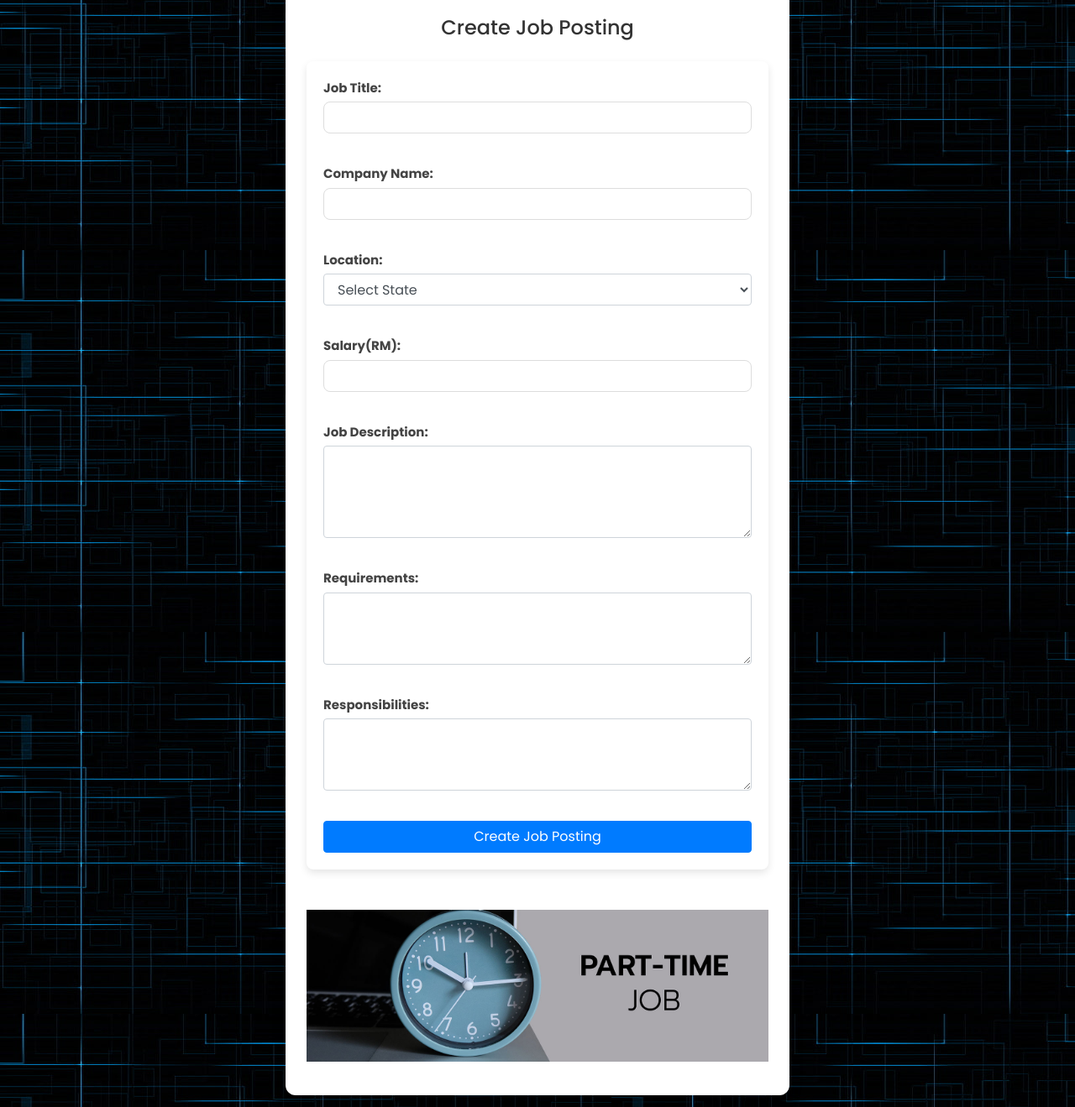
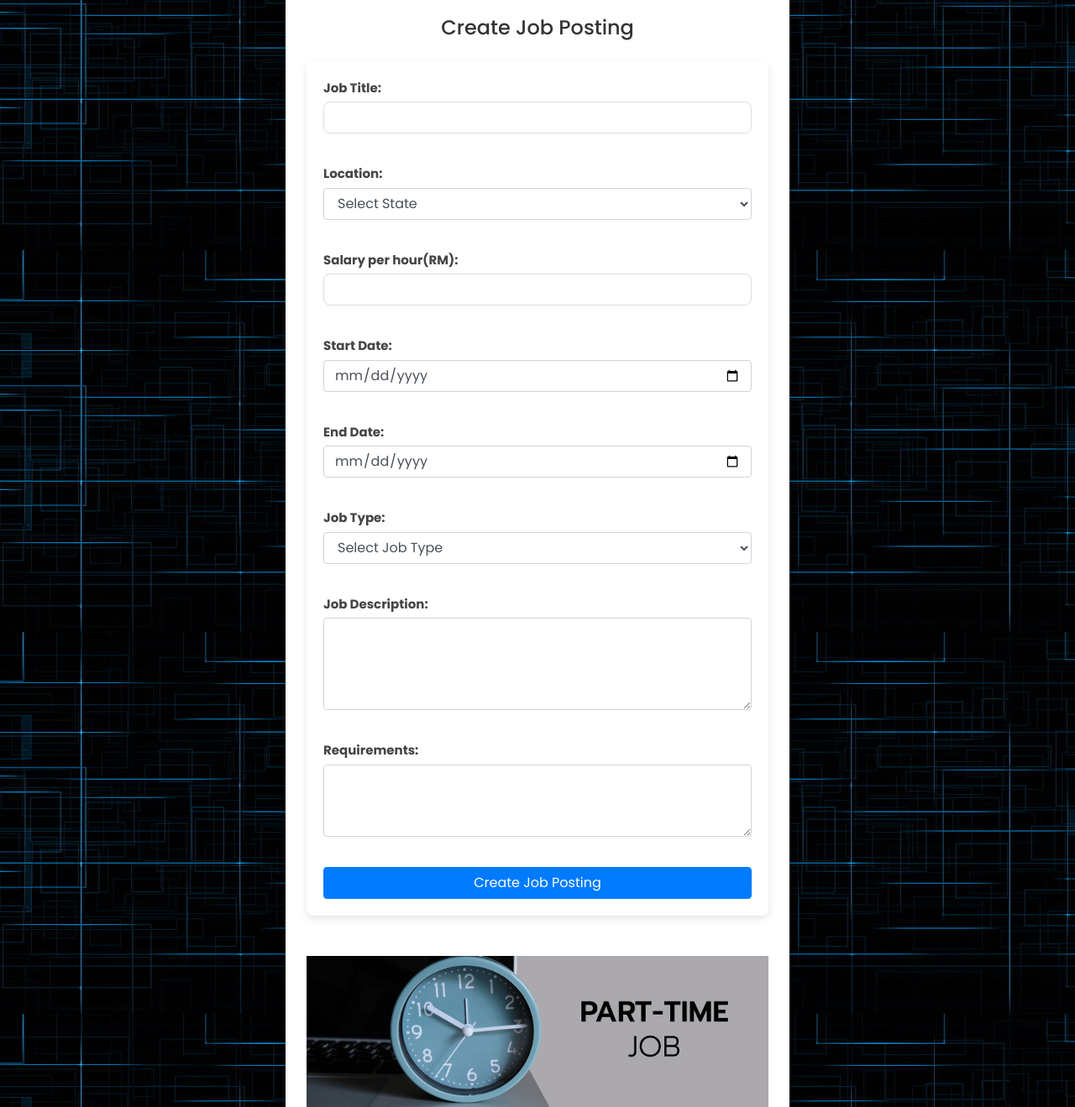
Before and after one commit to EileenYongKaiQin/TechTribe, a PHP site: page /job_posting_form.php in a window 1280 px wide. Shown: the part 157-1476 px from the top of the page at 84% size. Run offline with PHP 8.4, Linux system fonts and the light colour scheme; some web fonts are replaced.

Commit message:
Update job_posting_form.php

```diff
--- a/Employer/job_posting_form.php
+++ b/Employer/job_posting_form.php
@@ -20,22 +20,23 @@
         if ($_SERVER["REQUEST_METHOD"] == "POST") {
 
             $job_title = isset($_POST['jobTitle']) ? mysqli_real_escape_string($con, $_POST['jobTitle']) : '';
-            $company_name = isset($_POST['companyName']) ? mysqli_real_escape_string($con, $_POST['companyName']) : '';
             $location = isset($_POST['location']) ? mysqli_real_escape_string($con, $_POST['location']) : '';
             $salary = isset($_POST['salary']) && is_numeric($_POST['salary']) ? floatval($_POST['salary']) : 0;
             $description = isset($_POST['description']) ? mysqli_real_escape_string($con, $_POST['description']) : '';
             $requirements = isset($_POST['requirements']) ? mysqli_real_escape_string($con, $_POST['requirements']) : '';
-            $responsibilities = isset($_POST['responsibilities']) ? mysqli_real_escape_string($con, $_POST['responsibilities']) : '';
+            $job_type = isset($_POST['jobType']) ? mysqli_real_escape_string($con, $_POST['jobType']) : '';
+            $start_date = isset($_POST['startDate']) ? mysqli_real_escape_string($con, $_POST['startDate']) : '';
+            $end_date = isset($_POST['endDate']) ? mysqli_real_escape_string($con, $_POST['endDate']) : '';
 
-            // Place virtual employer ID
+            // Example employer ID for testing
             $employer_id = 'E001';
 
-            if (empty($job_title) || empty($company_name) || empty($location) || empty($salary) || empty($description)) {
+            if (empty($job_title) || empty($location) || empty($salary) || empty($description) || empty($job_type) || empty($start_date) || empty($end_date)) {
                 $errorMessage = "All required fields must be filled!";
             } else {
                 // Store into the database
-                $sql = "INSERT INTO job_postings (employer_id, job_title, company_name, location, salary, description, requirements, responsibilities)
-                        VALUES ('$employer_id', '$job_title', '$company_name', '$location', '$salary', '$description', '$requirements', '$responsibilities')";
+                $sql = "INSERT INTO job_postings (employer_id, job_title, location, salary, description, requirements, job_type, start_date, end_date)
+                        VALUES ('$employer_id', '$job_title', '$location', '$salary', '$description', '$requirements', '$job_type', '$start_date', '$end_date')";
 
                 if (mysqli_query($con, $sql)) {
                     $formSubmitted = true;
@@ -62,15 +63,11 @@
                 <strong>Error!</strong> <?php echo $errorMessage; ?>
             </div>
         <?php else: ?>
+            <!-- Job Posting Form -->
             <form id="jobPostingForm" action="job_posting_form.php" method="post">
                 <div class="form-group">
                     <label for="jobTitle">Job Title:</label>
                     <input type="text" class="form-control" id="jobTitle" name="jobTitle" required>
-                </div>
-
-                <div class="form-group">
-                    <label for="companyName">Company Name:</label>
-                    <input type="text" class="form-control" id="companyName" name="companyName" required>
                 </div>
 
                 <div class="form-group">
@@ -97,8 +94,29 @@
                 </div>
 
                 <div class="form-group">
-                    <label for="salary">Salary(RM):</label>
+                    <label for="salary">Salary per hour(RM):</label>
                     <input type="number" class="form-control" id="salary" name="salary" required>
+                </div>
+
+                <div class="form-group">
+                    <label for="startDate">Start Date:</label>
+                    <input type="date" class="form-control" id="startDate" name="startDate" min="<?php echo date('Y-m-d', strtotime('+1 day')); ?>" required>
+                </div>
+
+                <div class="form-group">
+                    <label for="endDate">End Date:</label>
+                    <input type="date" class="form-control" id="endDate" name="endDate" min="<?php echo date('Y-m-d', strtotime('+1 day')); ?>" required>
+                </div>
+
+
+                <div class="form-group">
+                    <label for="jobType">Job Type:</label>
+                    <select class="form-control" id="jobType" name="jobType" required>
+                        <option value="" disabled selected>Select Job Type</option>
+                        <option value="Event Work">Event Crew</option>
+                        <option value="Weekend Work">Weekend Job</option>
+                        <option value="Seasonal">Promoter</option>
+                    </select>
                 </div>
 
                 <div class="form-group">
@@ -109,11 +127,6 @@
                 <div class="form-group">
                     <label for="requirements">Requirements:</label>
                     <textarea class="form-control" id="requirements" name="requirements" rows="3"></textarea>
-                </div>
-
-                <div class="form-group">
-                    <label for="responsibilities">Responsibilities:</label>
-                    <textarea class="form-control" id="responsibilities" name="responsibilities" rows="3"></textarea>
                 </div>
 
                 <button type="submit" class="btn btn-primary btn-block">Create Job Posting</button>
@@ -131,6 +144,5 @@
 </html>
 
 <?php
-// Close the database connection
 mysqli_close($con);
 ?>
```
